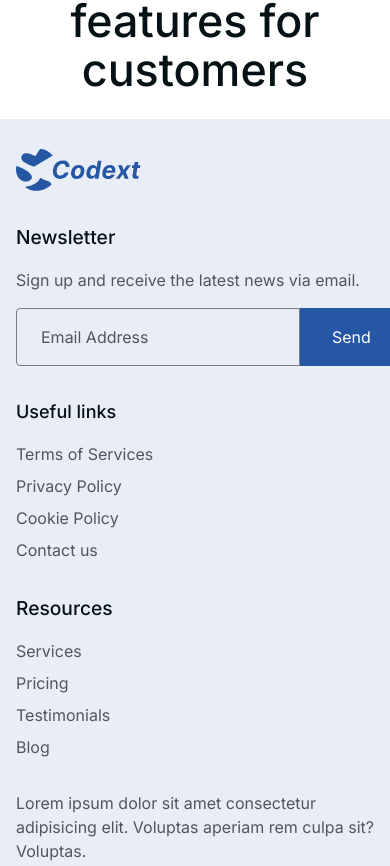
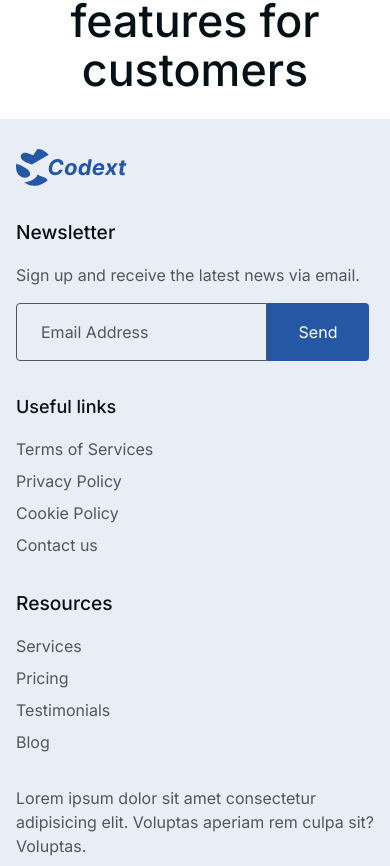
Before and after one commit to Chris-Error-404/Codext, a website: page public/index.html in a window 390 px wide. Shown: the part 970-1836 px from the top of the page. Drawn offline with nearby package versions, Linux system fonts and the light colour scheme.

Commit message:
footer edit

```diff
--- a/public/index.html
+++ b/public/index.html
@@ -9,6 +9,7 @@
 
     <link rel="stylesheet" href="./css/output.css">
     <link rel="stylesheet" href="./css/boxicons/css/boxicons.min.css">
+    <link href='https://unpkg.com/boxicons@2.1.4/css/boxicons.min.css' rel='stylesheet'>
 
     <link rel="preconnect" href="https://fonts.googleapis.com">
     <link rel="preconnect" href="https://fonts.gstatic.com" crossorigin>
@@ -107,14 +108,14 @@
             <h4 class="font-medium text-[1.2rem]">Newsletter</h4>
             <p class="text-[var(--1.2rem)]">Sign up and receive the latest news via email.</p>
 
-            <div class="flex w-fit">
-                <input type="email" placeholder="Email Address" class="px-6 py-4 rounded-tl-sm rounded-bl-sm text-[var(--gray)] placeholder:text-[var(--gray)] focus:outline-[var(--blue)] border border-[var(--input-border)]">
+            <div class="flex ">
+                <input type="email" placeholder="Email Address" class="px-6 py-4 rounded-tl-sm rounded-bl-sm text-[var(--gray)] placeholder:text-[var(--gray)] focus:outline-[var(--blue)] border border-[var(--input-border)]n max-w-[70%]">
                 <button type="submit" class="w-fit text-base duration-200 bg-[var(--blue)] px-8 py-4 rounded-tr-sm rounded-br-sm text-[var(--white)] hover:text-[var(--blue)] hover:bg-[var(--light-blue)] cursor-pointer">Send</button>
             </div>
         </div>
 
         <!--mobile logomt-[-10px] -->
-        <img src="./img/Logo/logo_svg.svg" alt="#" class="w-[35%] md:w-fit mt-[-10px] block md:hidden">
+        <img src="./img/Logo/logo_svg.svg" alt="#" class="w-[31%] md:w-fit mt-[-10px] block md:hidden">
     </div>
     <div class="container mx-auto px-4 py-6 max-w-[1400px] border-t border-t-[var(--boxicon-color)]">
         <p class="text-center text-xs md:text-base">&copy; Copyright 2025 The Codext | All Rights Reserved</p>
```
Also changed, not shown: public/css/output.css.
